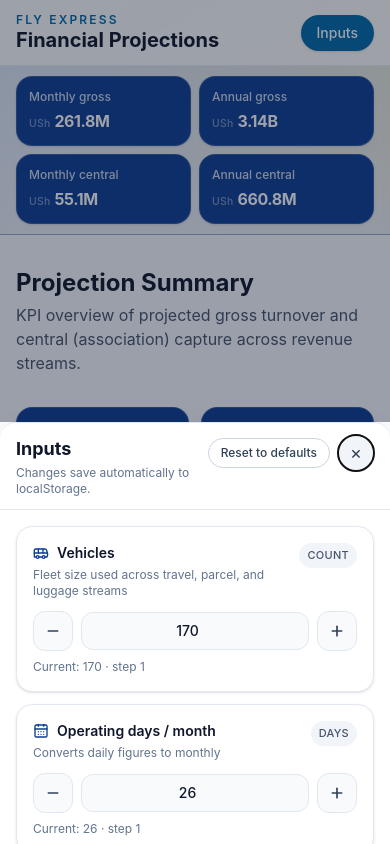
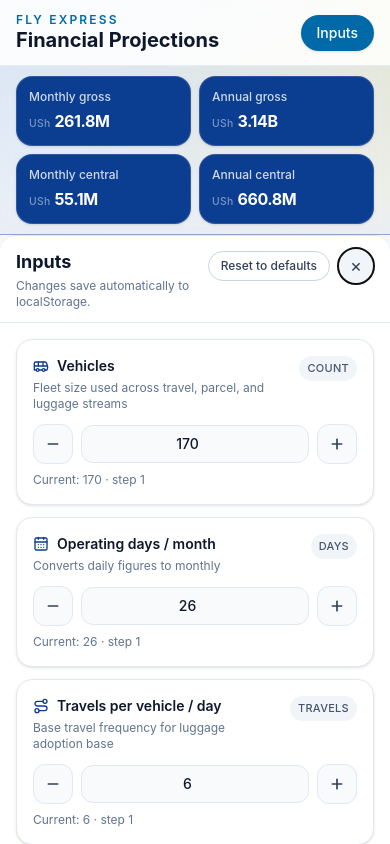
Before and after one commit to xristo7/flyexpressprojections, a React (Vite) app: page /inputs in a window 390 px wide. Built offline with nearby package versions, Linux system fonts and the light colour scheme.

Commit message:
Mobile inputs drawer fills below KPI cards

```diff
--- a/src/components/InputsDrawer.tsx
+++ b/src/components/InputsDrawer.tsx
@@ -16,27 +16,26 @@
       if (e.key === 'Escape') closeDrawer()
     }
     window.addEventListener('keydown', onKey)
-    // Focus close button when opening
     closeBtnRef.current?.focus()
     return () => window.removeEventListener('keydown', onKey)
   }, [open, closeDrawer])
 
   return (
     <>
-      {/* Backdrop — remaining top area above the bottom sheet */}
+      {/*
+        Mobile: no separate dimmed strip — the sheet sits flush under the KPI
+        cards and covers Projection Summary. Desktop keeps a short sheet + backdrop.
+      */}
       <div
         aria-hidden={!open}
         className={[
           'fixed z-40 bg-slate-900/40 transition-opacity duration-300',
-          'inset-x-0 top-0',
-          // Mobile: top half; desktop: top ~2/3
-          'h-[50dvh] md:h-[66.667dvh]',
+          'inset-x-0 top-0 hidden md:block md:h-[66.667dvh]',
           open ? 'opacity-100 pointer-events-auto' : 'opacity-0 pointer-events-none',
         ].join(' ')}
         onClick={closeDrawer}
       />
 
-      {/* Bottom sheet on all breakpoints */}
       <div
         ref={panelRef}
         role="dialog"
@@ -44,12 +43,17 @@
         aria-labelledby={titleId}
         aria-hidden={!open}
         className={[
-          'fixed z-50 flex flex-col bg-white shadow-2xl transition-transform duration-300 ease-out',
-          'inset-x-0 bottom-0 rounded-t-2xl border-t border-slate-200',
-          // Mobile ≈ half; desktop ≈ one third
-          'h-[50dvh] md:h-[33.333dvh]',
-          'translate-y-full data-[open=true]:translate-y-0',
-          open ? 'pointer-events-auto' : 'pointer-events-none',
+          'z-50 flex flex-col bg-white shadow-2xl transition-transform duration-300 ease-out',
+          'rounded-t-2xl border-t border-slate-200',
+          // Mobile: fill remaining viewport under header+cards (in-flow flex child)
+          'min-h-0 flex-1 md:flex-none',
+          // Desktop: fixed bottom third
+          'md:fixed md:inset-x-0 md:bottom-0 md:h-[33.333dvh]',
+          'md:translate-y-full md:data-[open=true]:translate-y-0',
+          // Mobile slide: still animate with translate when using fixed... use in-flow so
+          // when closed, don't take space — on mobile hide when closed via max-height/hidden
+          open ? 'pointer-events-auto' : 'pointer-events-none max-md:hidden',
+          open ? '' : 'md:pointer-events-none',
         ].join(' ')}
         data-open={open}
       >
--- a/src/components/Layout.tsx
+++ b/src/components/Layout.tsx
@@ -21,17 +21,21 @@
   return (
     <div
       className={[
-        'min-h-screen flex flex-col',
+        'flex min-h-screen flex-col',
         open ? 'h-[100dvh] overflow-hidden' : '',
       ].join(' ')}
     >
-      {/* Upper region: full height when closed; remaining viewport above drawer when open */}
+      {/*
+        When inputs are open on mobile: upper region is ONLY header + KPI cards
+        (shrink-to-fit). The drawer fills the rest of the viewport and covers
+        Projection Summary / income table. Desktop keeps a shorter sheet.
+      */}
       <div
         className={[
-          'flex min-h-0 flex-1 flex-col',
+          'flex min-h-0 flex-col',
           open
-            ? 'h-[50dvh] max-h-[50dvh] md:h-[66.667dvh] md:max-h-[66.667dvh]'
-            : '',
+            ? 'shrink-0 md:h-[66.667dvh] md:max-h-[66.667dvh] md:flex-none'
+            : 'flex-1',
         ].join(' ')}
       >
         <header className="sticky top-0 z-20 shrink-0 border-b border-slate-200/80 bg-white/80 backdrop-blur">
@@ -71,19 +75,19 @@
           </div>
         </header>
 
-        {/* Sticky live KPIs while inputs drawer is open */}
         {open && (
-          <div className="sticky top-0 z-10 shrink-0 border-b border-[#0b3d91]/40 bg-[#0b3d91]/5 px-4 py-2.5 backdrop-blur sm:py-3">
+          <div className="z-10 shrink-0 border-b border-[#0b3d91]/40 bg-[#0b3d91]/5 px-4 py-2.5 backdrop-blur sm:py-3">
             <div className="mx-auto w-full max-w-6xl">
               <KpiCards compact />
             </div>
           </div>
         )}
 
+        {/* Hide main/footer under the mobile drawer so only cards stay visible */}
         <main
           className={[
             'scroll-panel mx-auto w-full max-w-6xl flex-1 px-4 py-8',
-            open ? 'min-h-0 overflow-y-auto' : '',
+            open ? 'hidden min-h-0 overflow-y-auto md:block' : '',
           ].join(' ')}
         >
           {children}
```
